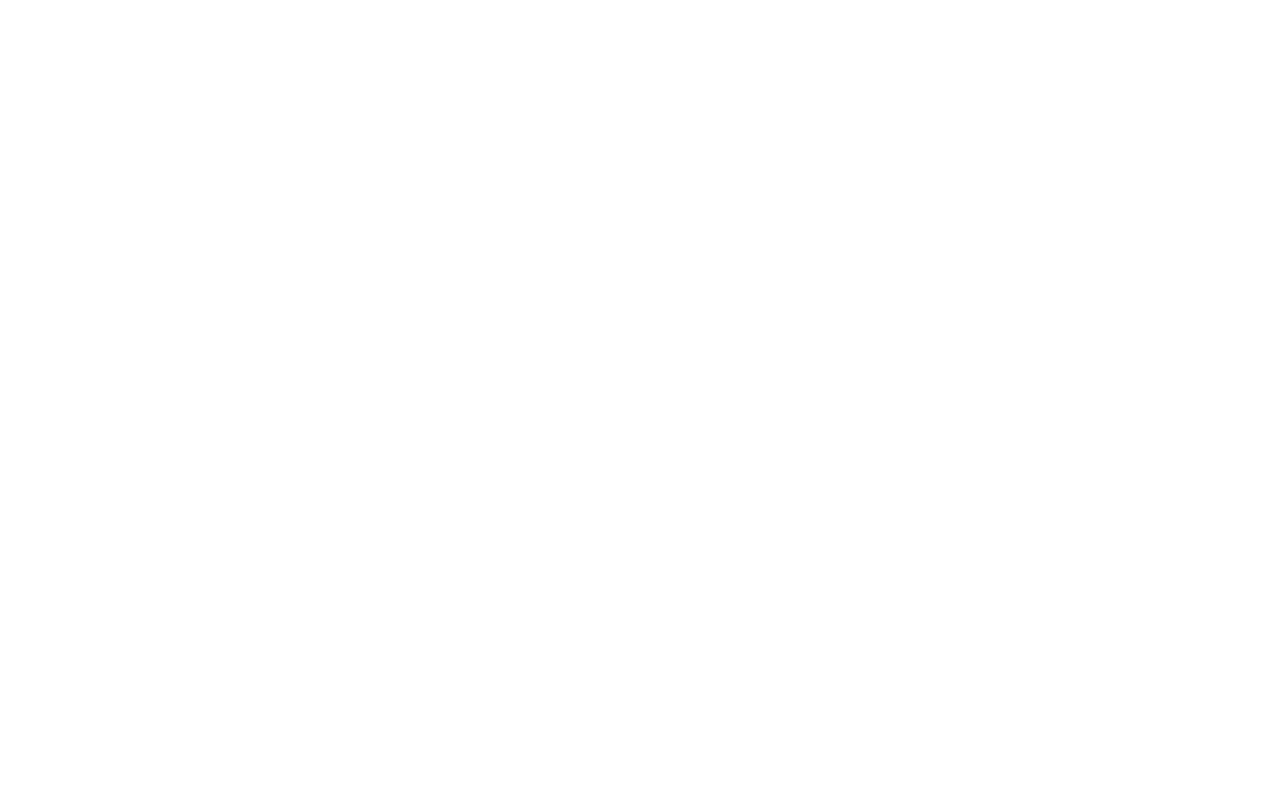
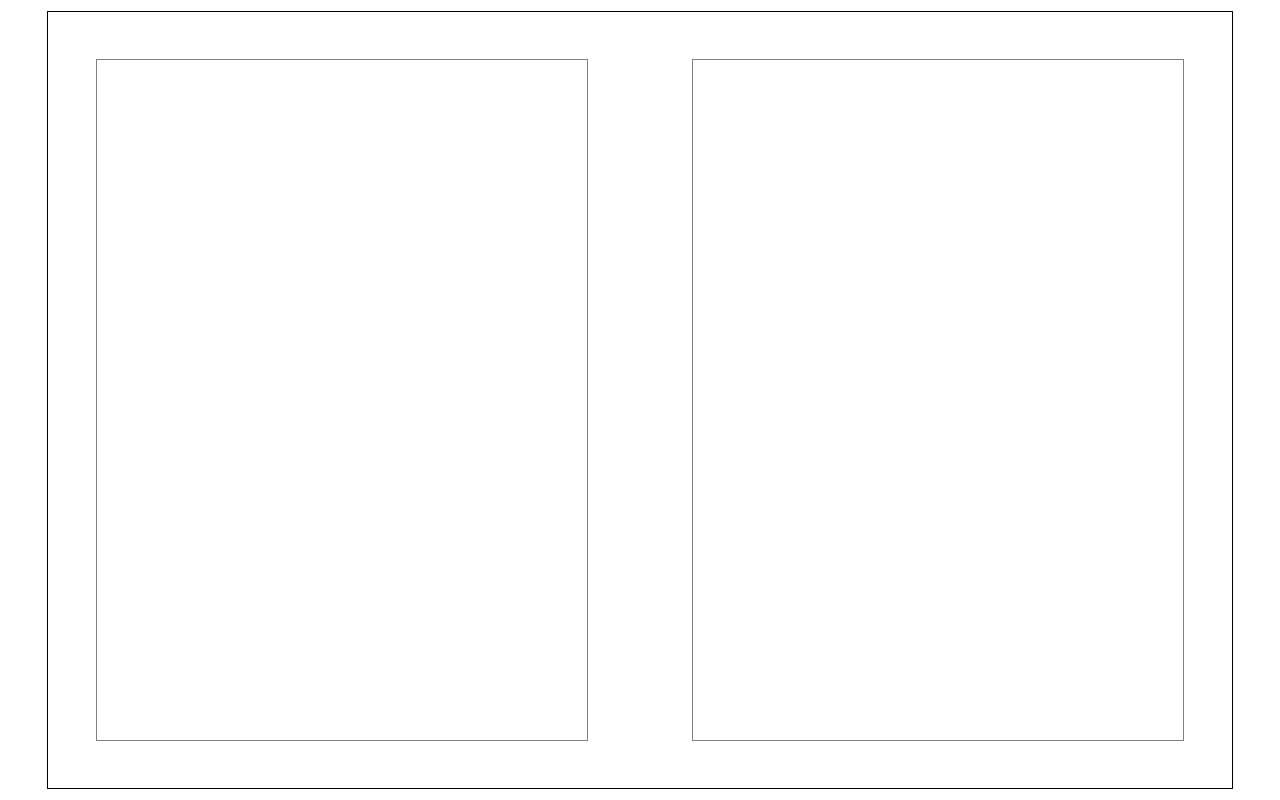
Before and after one commit to romkevi4/lists-items, a Vue app: page / in a window 1280 px wide. Built offline with nearby package versions, Linux system fonts and the light colour scheme.

Commit message:
feat: add basic structure a project

```diff
--- a/src/App.vue
+++ b/src/App.vue
@@ -1,11 +1,25 @@
 <script setup lang="ts">
-
+  import AppLeftBlock from './components/AppLeftBlock.vue'
+  import AppRightBlock from './components/AppRightBlock.vue'
 </script>
 
 <template>
-
+  <div class="container">
+    <app-left-block />
+    <app-right-block />
+  </div>
 </template>
 
-<style>
+<style scoped>
+  .container {
+    margin: auto;
+    padding: 3rem;
+    width: 85%;
+    height: 85%;
+    border: 1px solid #000;
 
+    display: flex;
+    align-items: center;
+    justify-content: space-between;
+  }
 </style>
--- /dev/null
+++ b/src/assets/base.css
@@ -0,0 +1,9 @@
+body {
+  margin: 0;
+  max-width: 100vw;
+  height: 100vh;
+  color: #000;
+  font-size: 1rem;
+  display: flex;
+  box-sizing: border-box;
+}
--- /dev/null
+++ b/src/assets/main.css
@@ -0,0 +1,14 @@
+@import 'base.css';
+
+#app {
+  margin: 0 auto;
+  max-width: 1920px;
+  width: 100%;
+  height: 100%;
+  font-weight: normal;
+
+  display: flex;
+  flex-direction: column;
+  align-items: center;
+  justify-content: start;
+}
--- a/src/components/HelloWorld.vue
+++ b/src/components/AppItemLeftBlock.vue
@@ -3,9 +3,7 @@
 </script>
 
 <template>
-  <div>
 
-  </div>
 </template>
 
 <style scoped>
--- /dev/null
+++ b/src/components/AppLeftBlock.vue
@@ -0,0 +1,17 @@
+<script setup lang="ts">
+  import AppListLeftBlock from './AppListLeftBlock.vue'
+</script>
+
+<template>
+  <div class="left-block">
+    <app-list-left-block />
+  </div>
+</template>
+
+<style scoped>
+  .left-block {
+    width: 45%;
+    height: 100%;
+    border: 1px solid gray;
+  }
+</style>
--- /dev/null
+++ b/src/components/AppListLeftBlock.vue
@@ -0,0 +1,11 @@
+<script setup lang="ts">
+
+</script>
+
+<template>
+
+</template>
+
+<style scoped>
+
+</style>
--- /dev/null
+++ b/src/components/AppRightBlock.vue
@@ -0,0 +1,17 @@
+<script setup lang="ts">
+
+</script>
+
+<template>
+  <div class="right-block">
+
+  </div>
+</template>
+
+<style scoped>
+  .right-block {
+    width: 45%;
+    height: 100%;
+    border: 1px solid gray;
+  }
+</style>
--- a/src/main.ts
+++ b/src/main.ts
@@ -1,4 +1,8 @@
 import { createApp } from 'vue'
 import App from './App.vue'
 
-createApp(App).mount('#app')
+import './assets/main.css'
+
+const app = createApp(App)
+
+app.mount('#app')
--- a/vue.config.js
+++ b/vue.config.js
@@ -1,4 +1,15 @@
 const { defineConfig } = require('@vue/cli-service')
+const path = require('path')
+
 module.exports = defineConfig({
-  transpileDependencies: true
+  transpileDependencies: true,
+  configureWebpack: {
+    resolve: {
+      alias: {
+        '@': path.resolve(__dirname, 'src'),
+        '@components': path.resolve(__dirname, 'src/components'),
+        '@assets': path.resolve(__dirname, 'src/assets'),
+      },
+    },
+  },
 })
```
